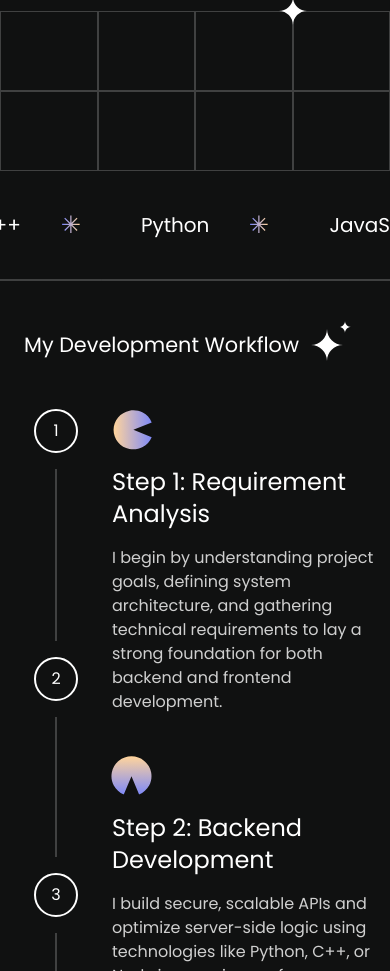
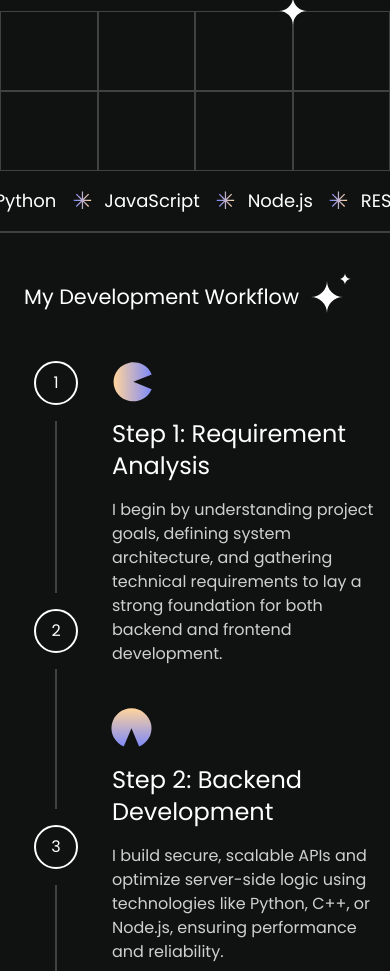
Before and after one commit to Still-Maintainance/Portfolio-2.0, a React (Vite) app: page / in a window 390 px wide. Shown: the part 763-1734 px from the top of the page. Built offline with nearby package versions, Linux system fonts and the light colour scheme.

Commit message:
refactor Marquee component for improved responsiveness; adjust animation duration for smoother scrolling

```diff
--- a/src/Hero.jsx
+++ b/src/Hero.jsx
@@ -34,22 +34,20 @@ export default function Hero() {
 const skills = [ "C/C++", "Python", "JavaScript", "Node.js", "RESTful APIs", "AWS", "SQL", "Docker", "CI/CD", "React", "Git/GitHub", "Redis", "MongoDB"]
   ;
 
-function Marquee() {
+  function Marquee() {
     return (
         <div className="relative overflow-hidden w-full">
             <div className="flex animate-marquee whitespace-nowrap">
-                {/* First set of skills */}
                 {skills.map((skill, index) => (
-                    <div key={`first-${index}`} className='flex justify-between items-center gap-x-10 p-10 border-b-2 border-white/20'>
-                        <h1 className='text-xl'>{skill}</h1>
-                        <img className='w-8' src={vector} alt="Vector" />
+                    <div key={`first-${index}`} className='flex justify-between items-center gap-x-4 p-4 sm:p-10 sm:gap-x-10 border-b-2 border-white/20'>
+                        <h1 className='text-lg sm:text-xl'>{skill}</h1>
+                        <img className='w-6 sm:w-8' src={vector} alt="Vector" />
                     </div>
                 ))}
-                {/* Duplicate set for continuous scroll */}
                 {skills.map((skill, index) => (
-                    <div key={`second-${index}`} className='flex justify-between items-center gap-x-10 p-10 border-b-2 border-white/20'>
-                        <h1 className='text-xl'>{skill}</h1>
-                        <img className='w-8' src={vector} alt="Vector" />
+                    <div key={`second-${index}`} className='flex justify-between items-center gap-x-4 p-4 sm:p-10 sm:gap-x-10 border-b-2 border-white/20'>
+                        <h1 className='text-lg sm:text-xl'>{skill}</h1>
+                        <img className='w-6 sm:w-8' src={vector} alt="Vector" />
                     </div>
                 ))}
             </div>
--- a/src/index.css
+++ b/src/index.css
@@ -18,15 +18,15 @@ body {
       transform: translateX(0);
     }
     100% {
-        transform: translateX(-50%);
+        transform: translateX(-100%);
     }
   }
 
   .animate-marquee {
-    animation: marquee 15s linear infinite;
+    animation: marquee 20s linear infinite;
 }
 @media (max-width: 768px) {
     .animate-marquee {
-        animation-duration: 15s; /* Slower on mobile */
+        animation-duration: 20s; /* Slower on mobile */
     }
 }
```
